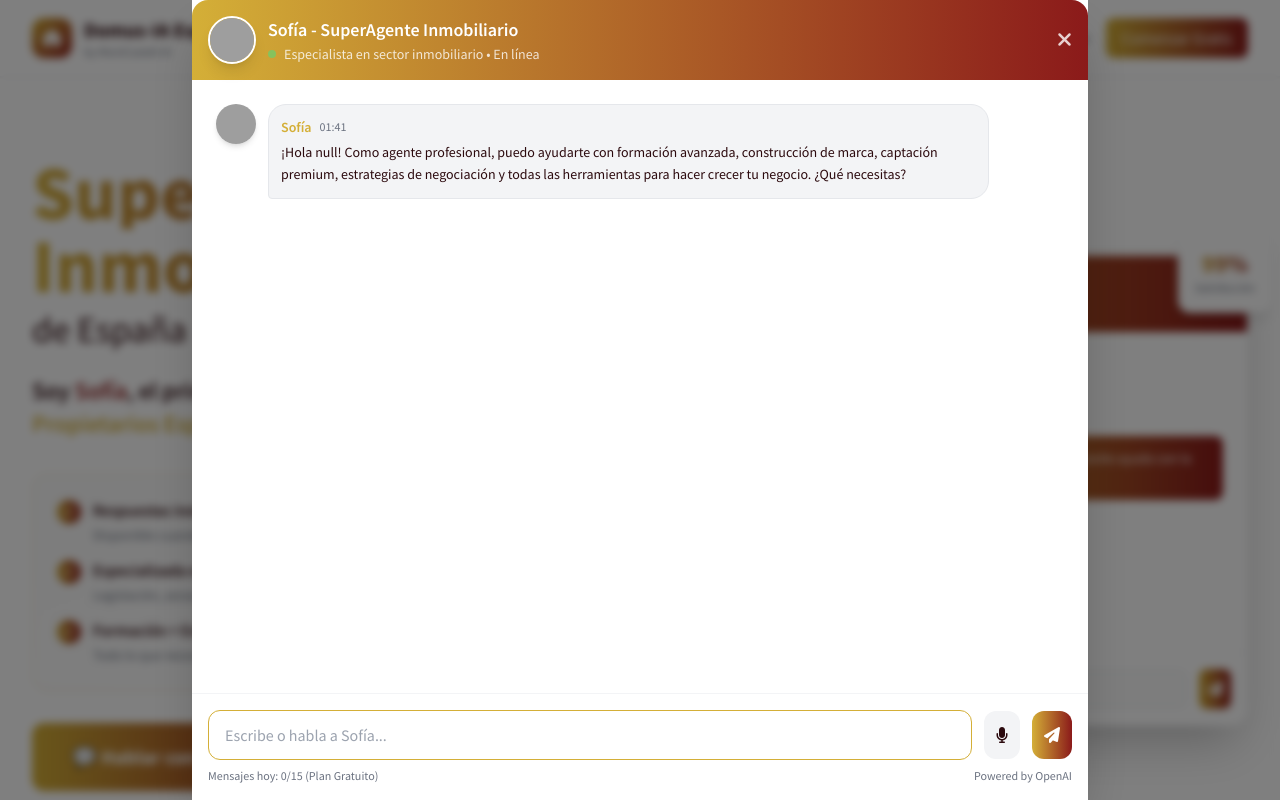
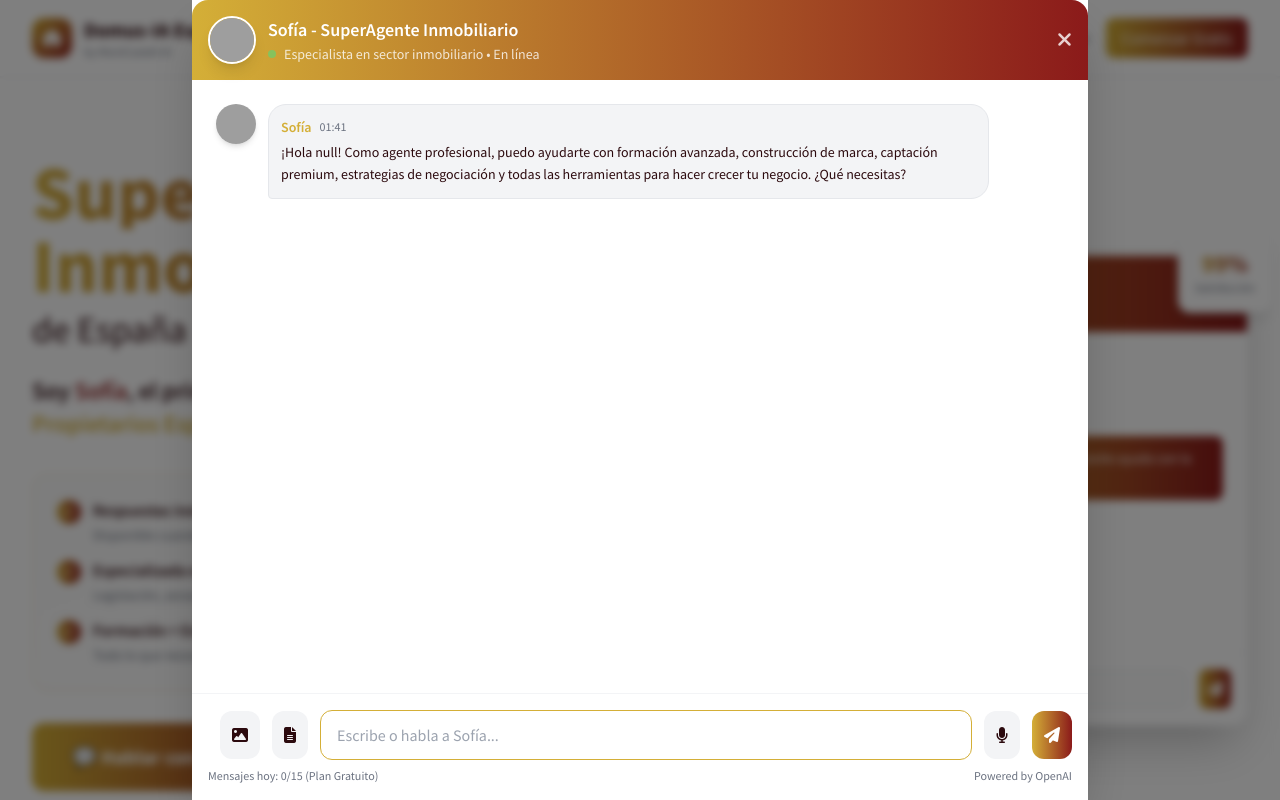
Before and after one commit to Samuelwoody/domus-ia, a website: page index.html in a window 1280 px wide. Both pictures are taken after a click on the button "Empezar como Agente". Drawn offline with nearby package versions, Linux system fonts and the light colour scheme; grey boxes are pictures that could not be loaded.

Commit message:
Update index.html - Add upload buttons

```diff
--- a/index.html
+++ b/index.html
@@ -560,7 +560,41 @@
 
                 <!-- Chat Input -->
                 <div class="border-t border-gray-100 p-4 md:p-4 p-3" style="padding-bottom: max(1rem, env(safe-area-inset-bottom));">
+                    <!-- Preview de archivos subidos -->
+                    <div id="filePreview" class="mb-3 hidden">
+                        <div class="flex items-center space-x-2 p-3 bg-gray-50 rounded-lg border border-gray-200">
+                            <div id="previewContent" class="flex-1"></div>
+                            <button type="button" id="removeFileBtn" class="text-gray-400 hover:text-red-500 transition-colors">
+                                <i class="fas fa-times"></i>
+                            </button>
+                        </div>
+                    </div>
+
                     <form id="chatForm" class="flex items-center space-x-2 md:space-x-3">
+                        <!-- Hidden file inputs -->
+                        <input type="file" id="imageInput" accept="image/*" class="hidden">
+                        <input type="file" id="documentInput" accept=".pdf,.doc,.docx,.xls,.xlsx" class="hidden">
+
+                        <!-- Botón subir imagen -->
+                        <button
+                            type="button"
+                            id="uploadImageBtn"
+                            class="bg-gray-100 text-domus-navy p-3 rounded-xl hover:bg-domus-gold hover:text-white transition-all flex-shrink-0"
+                            title="Subir imagen para análisis"
+                        >
+                            <i class="fas fa-image"></i>
+                        </button>
+
+                        <!-- Botón subir documento -->
+                        <button
+                            type="button"
+                            id="uploadDocBtn"
+                            class="bg-gray-100 text-domus-navy p-3 rounded-xl hover:bg-domus-gold hover:text-white transition-all flex-shrink-0"
+                            title="Subir documento (PDF, Word, Excel)"
+                        >
+                            <i class="fas fa-file-alt"></i>
+                        </button>
+
                         <input
                             type="text"
                             id="chatInput"
@@ -571,6 +605,7 @@
                             autocorrect="off"
                             autocapitalize="sentences"
                         >
+
                         <button
                             type="button"
                             id="voiceBtn"
@@ -579,6 +614,7 @@
                         >
                             <i class="fas fa-microphone"></i>
                         </button>
+
                         <button
                             type="submit"
                             class="bg-gradient-to-r from-domus-gold to-domus-accent text-white p-3 rounded-xl hover:opacity-90 transition-all flex-shrink-0"
```
